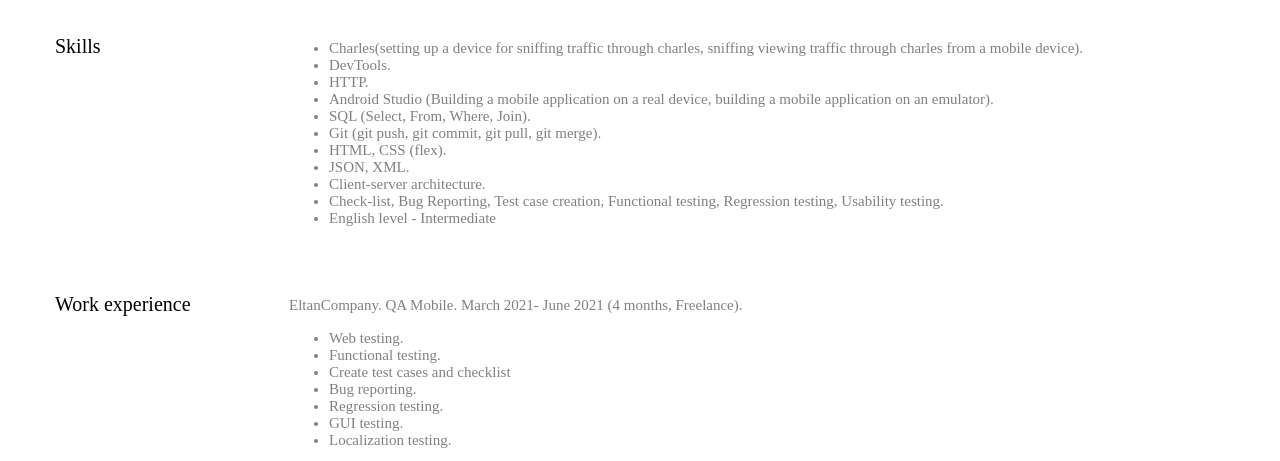
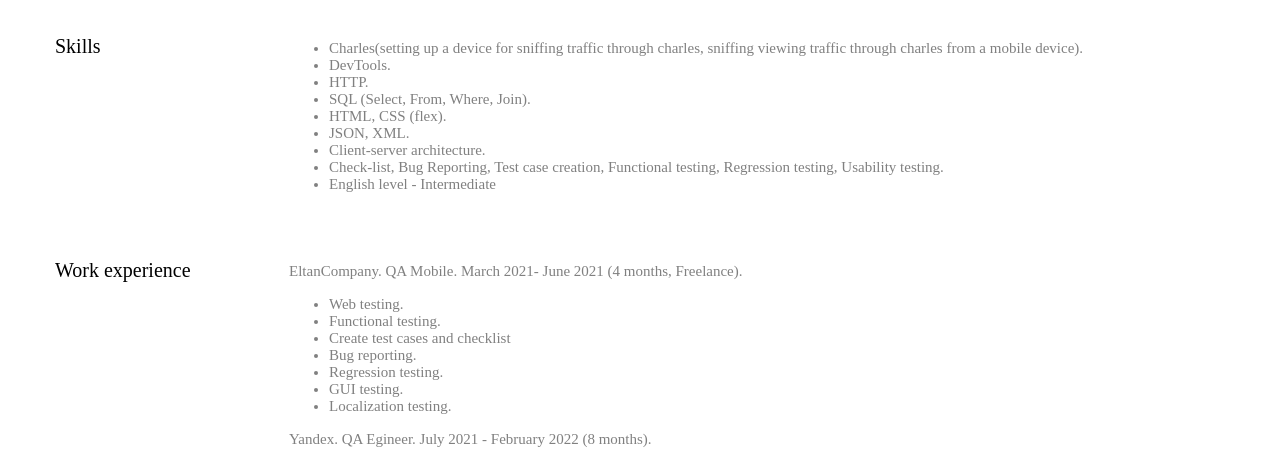
Before and after one commit to Lilyleonidovna1998/Lilyleonidovna1998.github.io, a plain HTML site: page html/test.html in a window 1280 px wide. Shown: the part 298-759 px from the top of the page. Drawn offline with Linux system fonts and the light colour scheme; files whose address does not match are found by name.

Commit message:
fix some information

```diff
--- a/html/test.html
+++ b/html/test.html
@@ -52,9 +52,7 @@
                     <li>Charles(setting up a device for sniffing traffic through charles, sniffing viewing traffic through charles from a mobile device).</li>
                     <li>DevTools.</li>
                     <li>HTTP.</li>
-                    <li>Android Studio (Building a mobile application on a real device, building a mobile application on an emulator).</li>
                     <li>SQL (Select, From, Where, Join).</li>
-                    <li>Git (git push, git commit, git pull, git merge).</li>
                     <li>HTML, CSS (flex).</li>
                     <li>JSON, XML.</li>
                     <li>Client-server architecture.</li>
```
